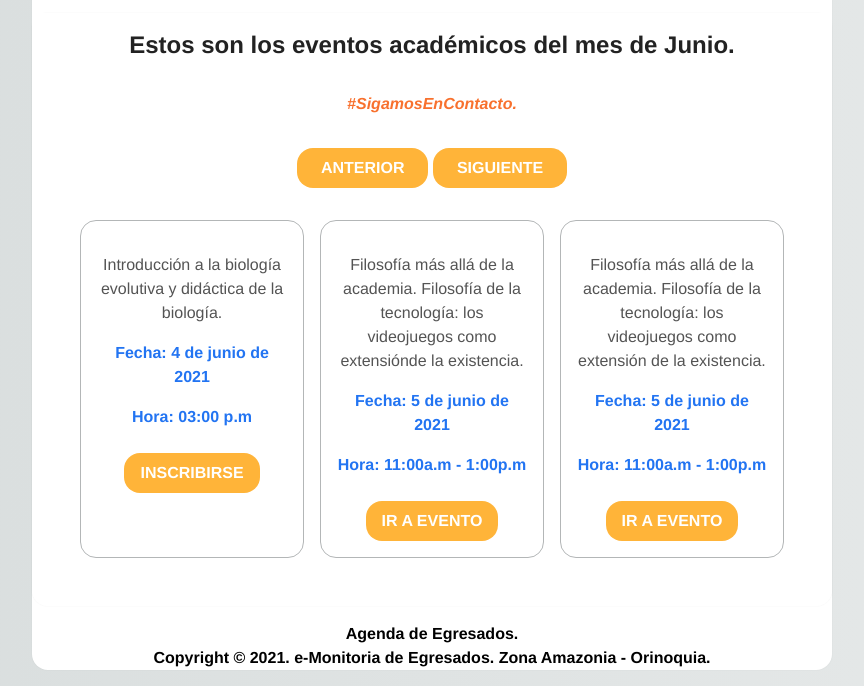
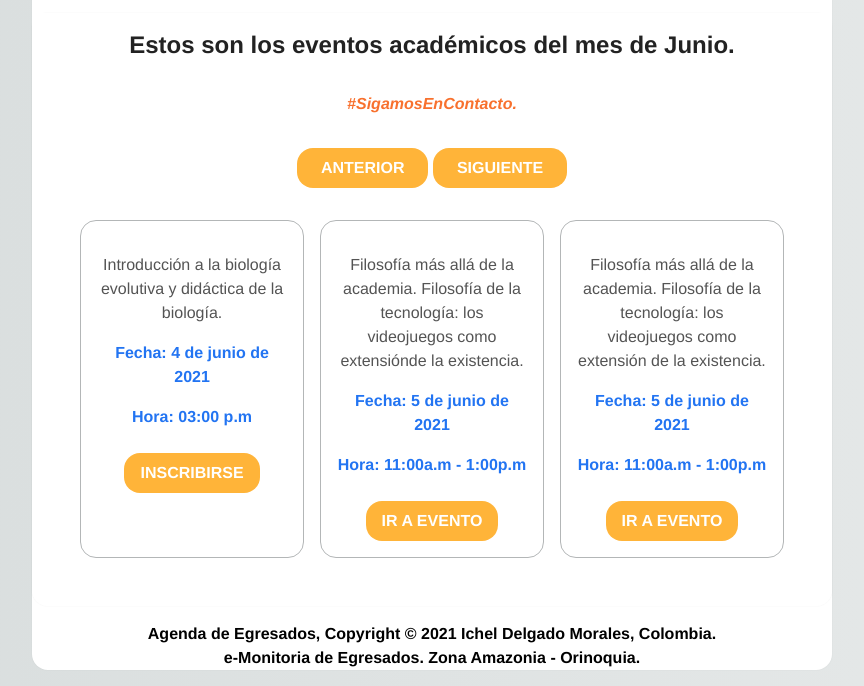
Before and after one commit to icheld123/AgendaUnad, a plain HTML site: page academicos.html in a window 1280 px wide. Shown: the part 231-917 px from the top of the page, without its empty margins (208-1072 px from the left). Drawn offline with nearby package versions, Linux system fonts and the light colour scheme.

Commit message:
Add files via upload

```diff
--- a/academicos.html
+++ b/academicos.html
@@ -148,7 +148,7 @@
     </div>
     <div id="footer">
         <footer>
-            <p>Agenda de Egresados. <br>Copyright © 2021. e-Monitoria de Egresados. Zona
+            <p>Agenda de Egresados, Copyright © 2021 Ichel Delgado Morales, Colombia.<br>e-Monitoria de Egresados. Zona
                 Amazonia - Orinoquia.</p>
         </footer>
     </div>
```
Also changed, not shown: index.html (+1 -1 lines), investigacion.html (+1 -1 lines), biblioteca.html (line endings or trailing spaces), loadmore.js (line endings or trailing spaces).
